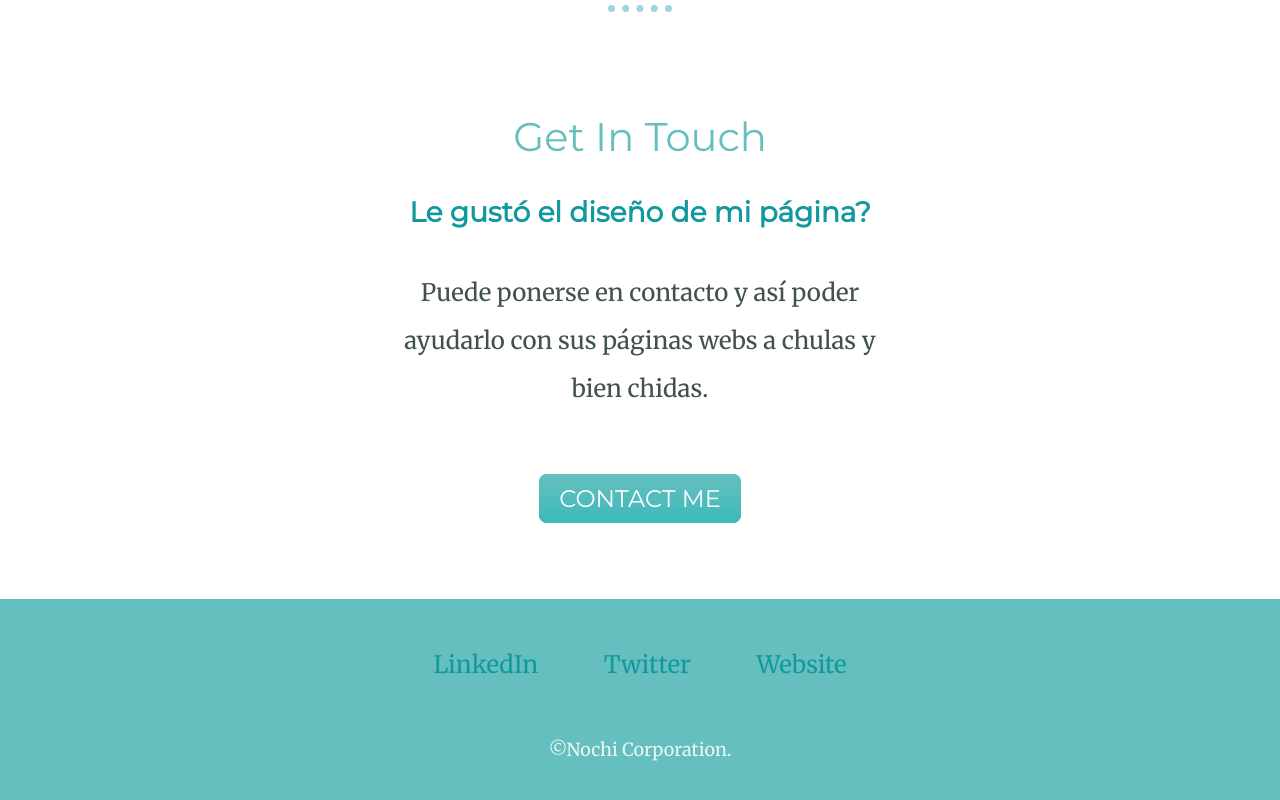
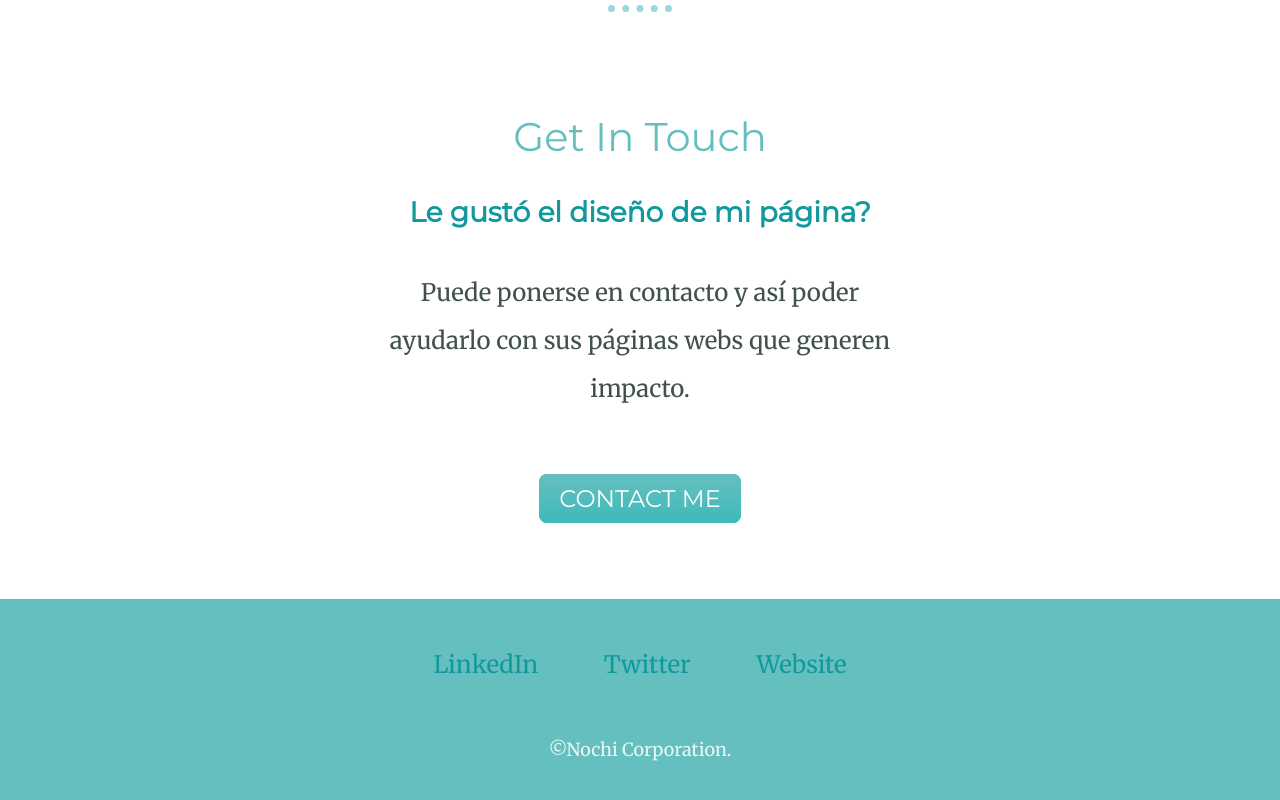
Before and after one commit to r2nochi/CV-with-CSS, a plain HTML site: page index.html in a window 1280 px wide. Shown: the part 2638-3438 px from the top of the page. Drawn offline with Linux system fonts and the light colour scheme.

Commit message:
Update index.html

```diff
--- a/index.html
+++ b/index.html
@@ -43,7 +43,7 @@
         <div class="contact-me">
           <h2>Get In Touch</h2>
           <h3 class="h3-contact-me">Le gustó el diseño de mi página?</h3>
-          <p class="p-contact-me">Puede ponerse en contacto y así poder ayudarlo con sus páginas webs a chulas y bien chidas.</p>
+          <p class="p-contact-me">Puede ponerse en contacto y así poder ayudarlo con sus páginas webs que generen impacto.</p>
           <a class="btn" href="mailto:arturonochi@gmail.com">CONTACT ME</a>
         </div>
     </div>
```
